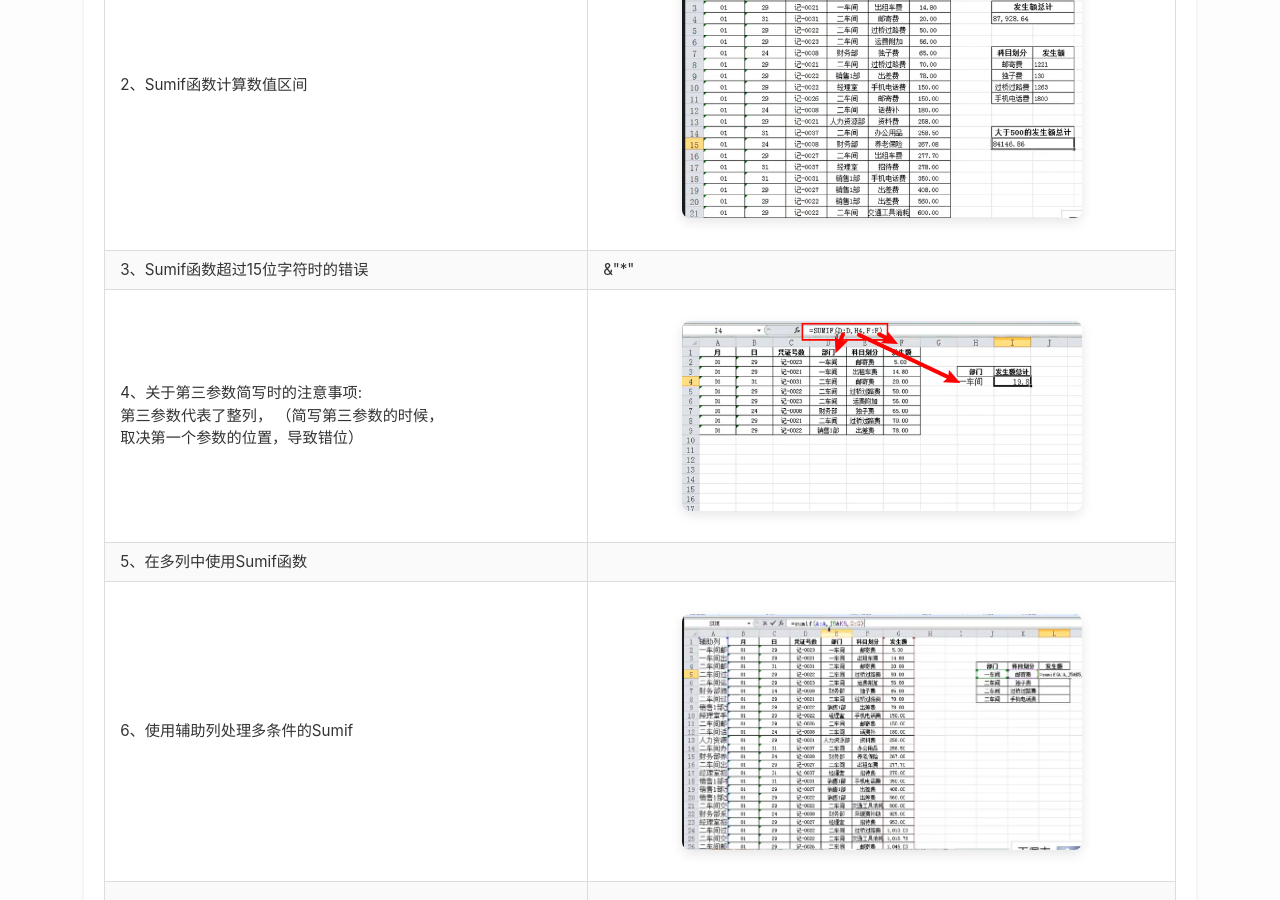
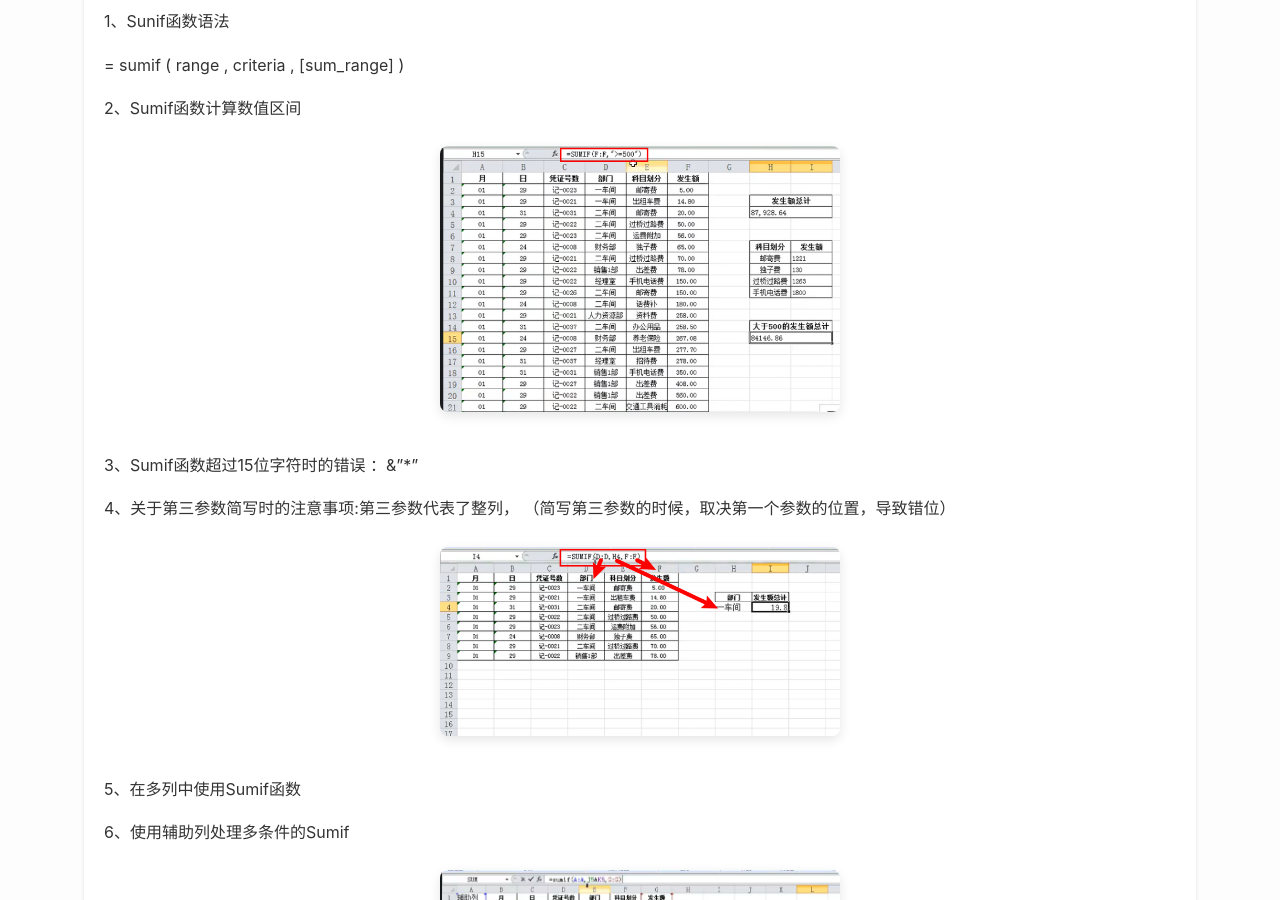
Before and after one commit to lzh210802066/lzh210802066.github.io, a Jekyll site: the page built from _posts/office/2025-10-11-Excel.md, in a window 1280 px wide and 900 px high, scrolled down 31714 px. Built offline with Jekyll 4.4.1, drawn with Linux system fonts in a browser that asks for light colours; comment, search, counter and statistics services are not loaded; some of the changed text lies outside the part shown.

Commit message:
Update blog content

```diff
--- a/_posts/office/2025-10-11-Excel.md
+++ b/_posts/office/2025-10-11-Excel.md
@@ -913,8 +913,11 @@ A:  使用单元格匹配，而不是简单的文本匹配
 ## 二、 常见应用示例
 
  1、在数据区域中寻找重复数据
+
 <img src="/assets/images/Excel/009/005.PNG" alt="" width="400px">
+
 <img src="/assets/images/Excel/009/006.PNG" alt="" width="400px">
+
  2、在数据有效性（数据验证）中使用Countif函数
 
  将C列设置为禁止输入重复数据  <img src="/assets/images/Excel/009/007.PNG" alt="" width="400px">
@@ -923,7 +926,9 @@ A:  使用单元格匹配，而不是简单的文本匹配
 
 
 3、在条件格式中使用Countif函数从第一个开始，吴雪洁
+
 <img src="/assets/images/Excel/009/009.PNG" alt="" width="300px">
+
 <img src="/assets/images/Excel/009/010.PNG" alt="" width="300px">
 
 
@@ -938,64 +943,28 @@ A:  使用单元格匹配，而不是简单的文本匹配
 # (10)Excel系列课程第10讲：Sumif函数
 
 ## 一、使用Sumif函数
-<table>
-        <tr>
-                <td>
-                      1、Sunif函数语法
-                </td>
-                <td>
-                       = sumif ( range , criteria , [sum_range] )
-                </td>
-        </tr>
-        <tr>
-                <td>
-                      2、Sumif函数计算数值区间
-                </td>
-                <td>
-                       <img src="/assets/images/Excel/010/001.PNG" alt="" width="400px">
-                </td>
-        </tr>
-        <tr>
-                <td>
-                      3、Sumif函数超过15位字符时的错误
-                </td>
-                <td>
-                       &"*"
-                </td>
-        </tr>
-        <tr>
-                <td>
-                      4、关于第三参数简写时的注意事项:<br>第三参数代表了整列， （简写第三参数的时候，<br>取决第一个参数的位置，导致错位）
-                </td>
-                <td>
-                      <img src="/assets/images/Excel/010/002.PNG" alt="" width="400px">
-                </td>
-        </tr>
-        <tr>
-                <td>
-                      5、在多列中使用Sumif函数
-                </td>
-                <td>
 
-                </td>
-        </tr>
-        <tr>
-                <td>
-                      6、使用辅助列处理多条件的Sumif
-                </td>
-                <td>
-                       <img src="/assets/images/Excel/010/003.PNG" alt="" width="400px">
-                </td>
-        </tr>
-        <tr>
-                <td>
-                     7、复习数据有效性
-                </td>
-                <td>
-                      <img src="/assets/images/Excel/010/003.PNG" alt="" width="400px">
-                </td>
-        </tr>
-</table>
+1、Sunif函数语法
+
+= sumif ( range , criteria , [sum_range] )
+
+2、Sumif函数计算数值区间
+<img src="/assets/images/Excel/010/001.PNG" alt="" width="400px">
+
+3、Sumif函数超过15位字符时的错误 ：&"*"
+
+4、关于第三参数简写时的注意事项:第三参数代表了整列， （简写第三参数的时候，取决第一个参数的位置，导致错位）
+<img src="/assets/images/Excel/010/002.PNG" alt="" width="400px">
+
+5、在多列中使用Sumif函数
+
+6、使用辅助列处理多条件的Sumif
+<img src="/assets/images/Excel/010/003.PNG" alt="" width="400px">
+
+ 7、复习数据有效性
+<img src="/assets/images/Excel/010/003.PNG" alt="" width="400px">
+
+
 
 
 # （11）Excel系列课程第11讲：VLOOKUP函数
@@ -1052,7 +1021,7 @@ VLOOKUP(lookup_value,table_array,col_index_num,[range_lookup])
 
 <img src="/assets/images/Excel/011/004.PNG" alt="" width="400px">
 
-4、使用isna函数处理<br>数字格式引起的错误
+4、使用isna函数处理数字格式引起的错误
 
  <img src="/assets/images/Excel/011/005.PNG" alt="" width="400px">
 
```
